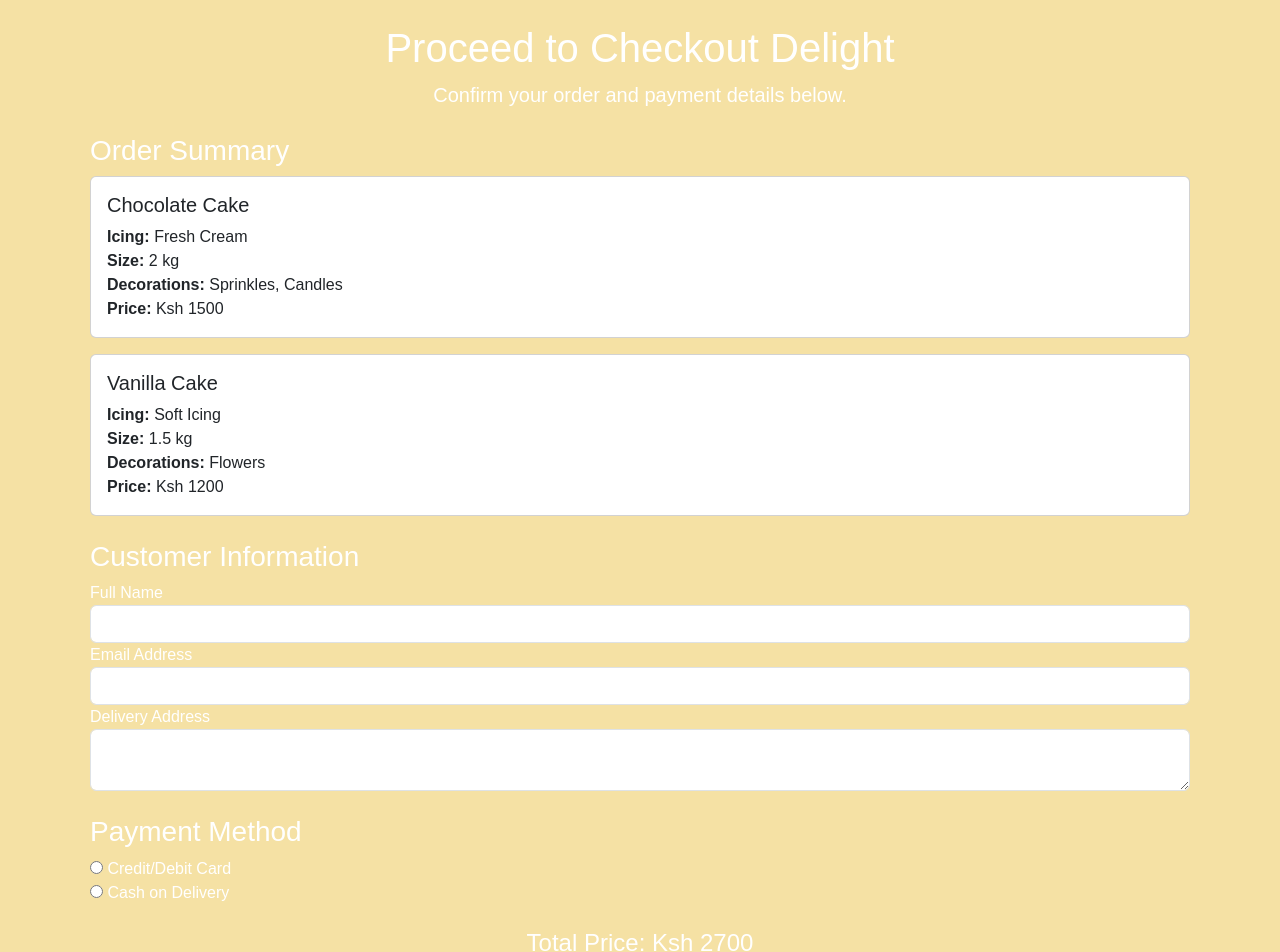
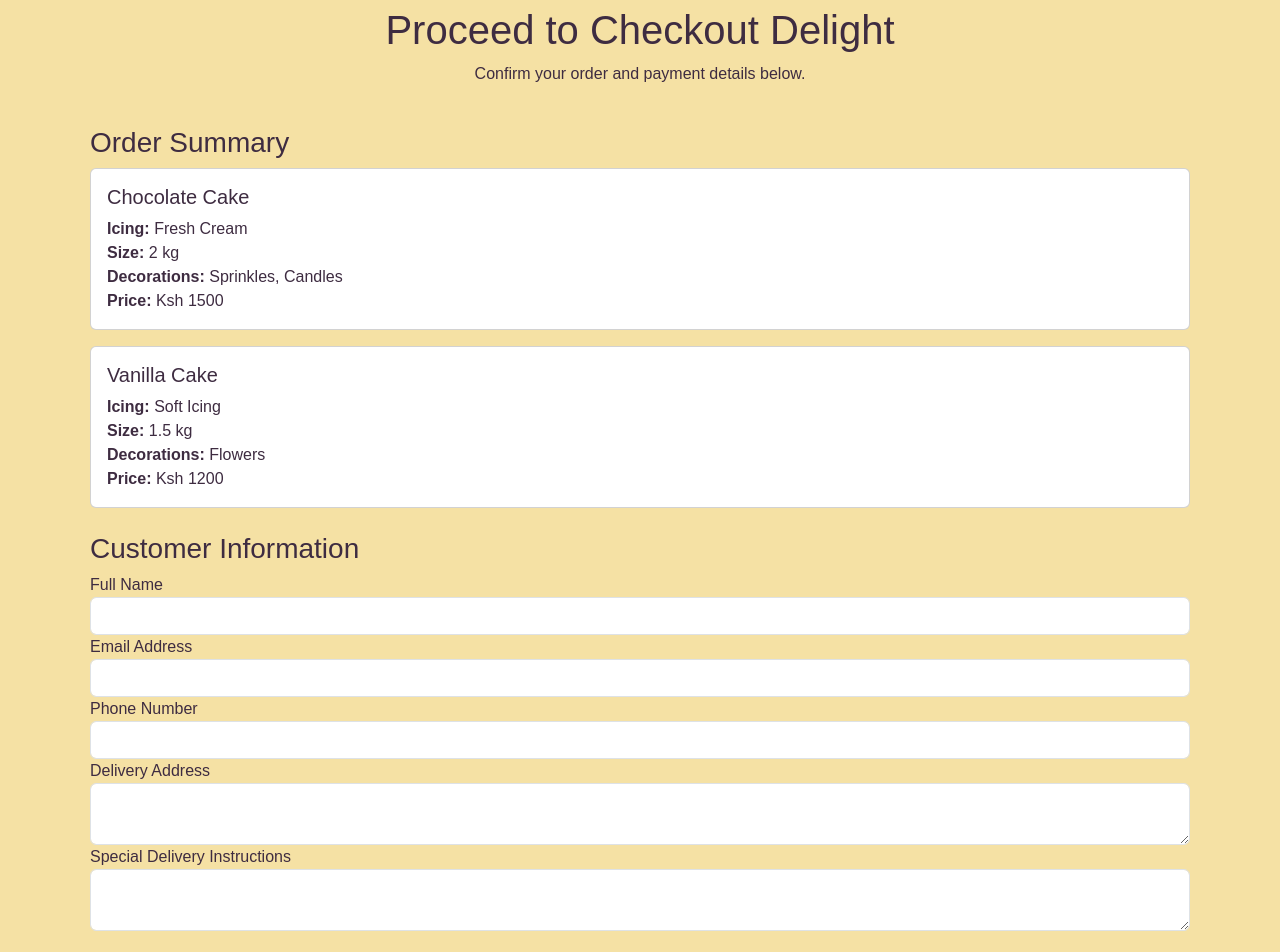
Before and after one commit to Cephas-Muhia/Webstack---Portfolio-Project, a React app in the folder creme-de-cake-app/creme-de-cake-frontend/: page /checkout in a window 1280 px wide. Shown: the part 160-1112 px from the top of the page. Built offline with nearby package versions, Linux system fonts and the light colour scheme.

Commit message:
Updated Checkout.js page

```diff
--- a/creme-de-cake-app/creme-de-cake-frontend/src/pages/Checkout.js
+++ b/creme-de-cake-app/creme-de-cake-frontend/src/pages/Checkout.js
@@ -23,8 +23,12 @@ function Checkout() {
   const [customerInfo, setCustomerInfo] = useState({
     name: '',
     email: '',
+    phone: '',
     address: '',
+    specialInstructions: '',
   });
+
+  const [orderConfirmed, setOrderConfirmed] = useState(false);
 
   const handleChange = (e) => {
     const { name, value } = e.target;
@@ -39,23 +43,28 @@ function Checkout() {
   };
 
   const handleOrderConfirmation = () => {
-    // Simulate order confirmation (e.g., submit order to backend)
-    alert('Your order has been confirmed! We will send you a confirmation email.');
+    setOrderConfirmed(true);
   };
 
   return (
     <div className="container" style={{ backgroundColor: '#f5e1a4', minHeight: '100vh' }}>
-      <h1 className="text-center text-white mt-5">Proceed to Checkout Delight</h1>
-      <p className="text-center text-white lead mb-4">Confirm your order and payment details below.</p>
+      {!orderConfirmed ? (
+        <>
+          <h1 className="text-center" style={{ color: '#3e2c41', marginTop: '30px' }}>
+            Proceed to Checkout Delight
+          </h1>
+          <p className="text-center" style={{ color: '#3e2c41', marginBottom: '40px' }}>
+            Confirm your order and payment details below.
+          </p>
 
           {/* Order Summary */}
           <div className="mb-4">
-        <h3 className="text-white">Order Summary</h3>
+            <h3 style={{ color: '#3e2c41' }}>Order Summary</h3>
             {cartItems.map((item) => (
               <div key={item.id} className="card mb-3" style={{ backgroundColor: '#fff' }}>
                 <div className="card-body">
-              <h5 className="card-title">{item.name}</h5>
-              <p className="card-text">
+                  <h5 className="card-title" style={{ color: '#3e2c41' }}>{item.name}</h5>
+                  <p className="card-text" style={{ color: '#3e2c41' }}>
                     <strong>Icing:</strong> {item.icing}<br />
                     <strong>Size:</strong> {item.size} kg<br />
                     <strong>Decorations:</strong> {item.decorations.join(', ')}<br />
@@ -68,10 +77,10 @@ function Checkout() {
 
           {/* Customer Information Form */}
           <div className="mb-4">
-        <h3 className="text-white">Customer Information</h3>
+            <h3 style={{ color: '#3e2c41' }}>Customer Information</h3>
             <form>
               <div className="form-group">
-            <label className="text-white" htmlFor="name">Full Name</label>
+                <label htmlFor="name" style={{ color: '#3e2c41' }}>Full Name</label>
                 <input
                   type="text"
                   id="name"
@@ -83,7 +92,7 @@ function Checkout() {
                 />
               </div>
               <div className="form-group">
-            <label className="text-white" htmlFor="email">Email Address</label>
+                <label htmlFor="email" style={{ color: '#3e2c41' }}>Email Address</label>
                 <input
                   type="email"
                   id="email"
@@ -95,7 +104,19 @@ function Checkout() {
                 />
               </div>
               <div className="form-group">
-            <label className="text-white" htmlFor="address">Delivery Address</label>
+                <label htmlFor="phone" style={{ color: '#3e2c41' }}>Phone Number</label>
+                <input
+                  type="tel"
+                  id="phone"
+                  name="phone"
+                  className="form-control"
+                  value={customerInfo.phone}
+                  onChange={handleChange}
+                  required
+                />
+              </div>
+              <div className="form-group">
+                <label htmlFor="address" style={{ color: '#3e2c41' }}>Delivery Address</label>
                 <textarea
                   id="address"
                   name="address"
@@ -105,38 +126,79 @@ function Checkout() {
                   required
                 />
               </div>
+              <div className="form-group">
+                <label htmlFor="specialInstructions" style={{ color: '#3e2c41' }}>Special Delivery Instructions</label>
+                <textarea
+                  id="specialInstructions"
+                  name="specialInstructions"
+                  className="form-control"
+                  value={customerInfo.specialInstructions}
+                  onChange={handleChange}
+                />
+              </div>
             </form>
           </div>
 
           {/* Payment Section */}
           <div className="mb-4">
-        <h3 className="text-white">Payment Method</h3>
+            <h3 style={{ color: '#3e2c41' }}>Payment Method</h3>
             <div>
-          <label className="text-white">
-            <input type="radio" name="payment" /> Credit/Debit Card
-          </label>
-          <br />
-          <label className="text-white">
+              <label style={{ color: '#3e2c41' }}>
+                <input type="radio" name="payment" /> Mpesa
+              </label><br />
+              <label style={{ color: '#3e2c41' }}>
                 <input type="radio" name="payment" /> Cash on Delivery
-          </label>
+              </label><br />
             </div>
           </div>
 
           {/* Total Price */}
           <div className="text-center mb-4">
-        <h4 className="text-white">Total Price: Ksh {calculateTotalPrice()}</h4>
+            <h4 style={{ color: '#3e2c41' }}>Total Price: Ksh {calculateTotalPrice()}</h4>
           </div>
 
           {/* Confirm Order Button */}
           <div className="text-center mt-4">
             <button
-          className="btn btn-dark"
-          style={{ backgroundColor: '#5a3f2d' }}
+              className="btn"
+              style={{ backgroundColor: '#3e2c41', color: '#fff' }}
               onClick={handleOrderConfirmation}
             >
               Confirm Order
             </button>
           </div>
+        </>
+      ) : (
+        <div className="order-summary">
+          <h3 style={{ color: '#3e2c41' }}>Order Summary</h3>
+          <div>
+            <h4 style={{ color: '#3e2c41' }}>Cake Details</h4>
+            {cartItems.map((item) => (
+              <div key={item.id} className="card mb-3" style={{ backgroundColor: '#fff' }}>
+                <div className="card-body">
+                  <h5 className="card-title" style={{ color: '#3e2c41' }}>{item.name}</h5>
+                  <p className="card-text" style={{ color: '#3e2c41' }}>
+                    <strong>Icing:</strong> {item.icing}<br />
+                    <strong>Size:</strong> {item.size} kg<br />
+                    <strong>Decorations:</strong> {item.decorations.join(', ')}<br />
+                    <strong>Quantity:</strong> {cartItems.length}<br />
+                    <strong>Price Breakdown:</strong> Ksh {item.price}
+                  </p>
+                </div>
+              </div>
+            ))}
+          </div>
+
+          <h4 style={{ color: '#3e2c41' }}>Customer Information</h4>
+          <p style={{ color: '#3e2c41' }}><strong>Name:</strong> {customerInfo.name}</p>
+          <p style={{ color: '#3e2c41' }}><strong>Email:</strong> {customerInfo.email}</p>
+          <p style={{ color: '#3e2c41' }}><strong>Phone:</strong> {customerInfo.phone}</p>
+          <p style={{ color: '#3e2c41' }}><strong>Address:</strong> {customerInfo.address}</p>
+          <p style={{ color: '#3e2c41' }}><strong>Special Instructions:</strong> {customerInfo.specialInstructions || 'None'}</p>
+
+          <h4 style={{ color: '#3e2c41' }}>Total Price: Ksh {calculateTotalPrice()}</h4>
+        </div>
+      )}
     </div>
   );
 }
```
Lines whose indentation alone changed are shown as unchanged.
